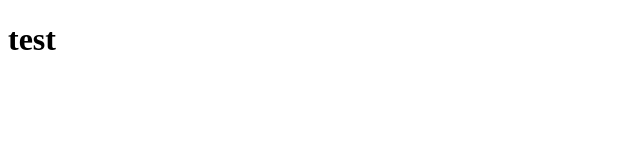
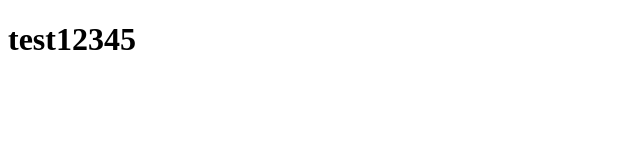
Before and after one commit to Isaac955/CPS-Test, a plain HTML site: page index.html in a window 1280 px wide. Shown: the whole page, without its empty margins (0-640 px from the left). Drawn offline with Linux system fonts and the light colour scheme.

Commit message:
test12345

```diff
--- a/index.html
+++ b/index.html
@@ -6,6 +6,6 @@
     <title>CPS Test</title>
 </head>
 <body>
- <h1>test</h1>
+ <h1>test12345</h1>
 </body>
 </html>
```
